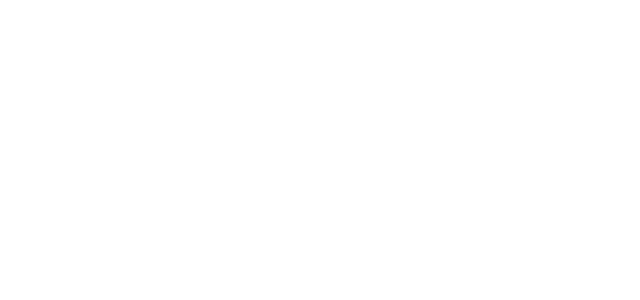
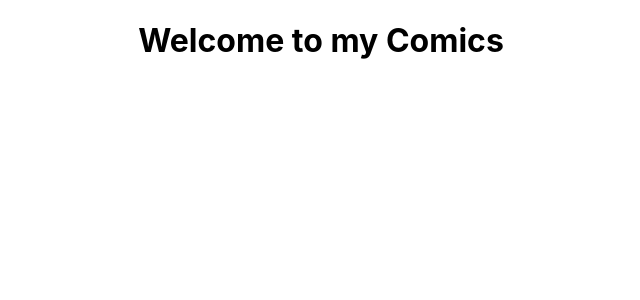
Before and after one commit to mitchellht34/phase-3-sinatra-react-project-frontend, a React (Create React App) app: page / in a window 1280 px wide. Shown: the top 300 px of the page, without its empty margins (319-959 px from the left). Built offline with nearby package versions, Linux system fonts and the light colour scheme; the HTML template or start-up script is replaced by a standard one.

Commit message:
create comiclist

```diff
--- a/src/App.js
+++ b/src/App.js
@@ -4,7 +4,7 @@ import { useEffect, useState } from 'react';
 function App() {
   return (
     <div className="App">
-
+      <h1>Welcome to my Comics</h1>
     </div>
   );
 }
```
Also changed, not shown: src/ComicList.js (added, +8 -0 lines).
